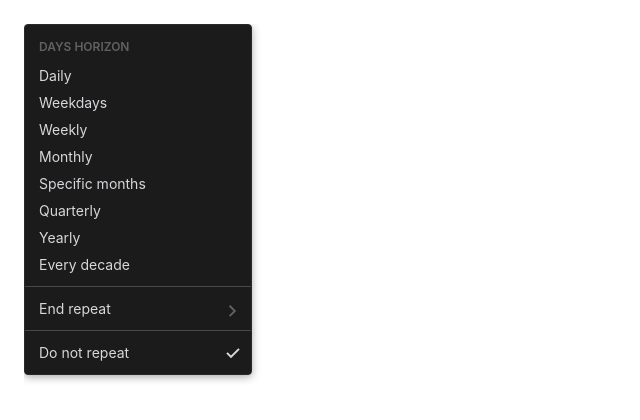
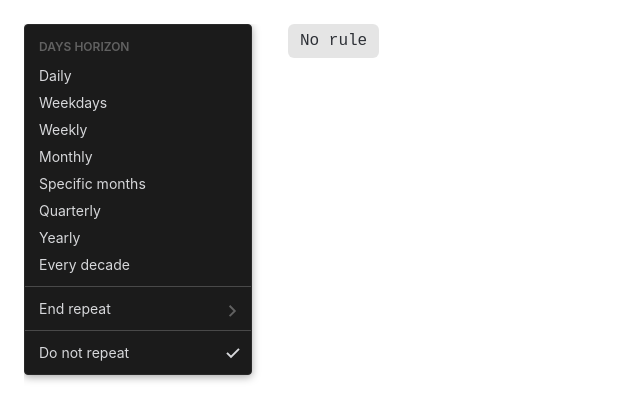
Before and after one commit to roman-nebel/timestripe_extend_repeat, a React (Create React App) app: page / in a window 1280 px wide. Shown: the top 420 px of the page, without its empty margins (0-640 px from the left). Built offline with nearby package versions, Linux system fonts and the light colour scheme.

Commit message:
Add rule preview

```diff
--- a/src/App.js
+++ b/src/App.js
@@ -1,12 +1,23 @@
 import './App.css';
 import { Modal } from "./components/components"
-import { AppProvider } from './Context/Context';
+import { AppProvider, AppContext } from './Context/Context';
+import { useContext } from "react";
+
+function RuleDisplay() {
+  const { appState } = useContext(AppContext);
+  return(
+    <div className='previewContainer'>
+      <span>{appState?.recurrence?.rule || "No rule"}</span>
+    </div>
+  )
+}
 
 function App() {
   return (
     <AppProvider>
       <div className="App">
         <Modal />
+        <RuleDisplay />
       </div>
     </AppProvider>
   );
--- a/src/components/Modal/Modal.js
+++ b/src/components/Modal/Modal.js
@@ -104,7 +104,7 @@ function RecurrencePicker() {
 
 export default function Modal({task, updateTask}) {
   return(
-    <div className="theme_dark ContextMenu Dropdown Dropdown-menu Recurrence-menu _open" data-popper-reference-hidden="false" data-popper-escaped="false" data-popper-placement="right-start">
+    <div className="demo theme_dark ContextMenu Dropdown Dropdown-menu Recurrence-menu _open" data-popper-reference-hidden="false" data-popper-escaped="false" data-popper-placement="right-start">
       <RecurrencePicker task={task} onUpdateTask={updateTask} />
     </div>
   )
--- a/src/index.css
+++ b/src/index.css
@@ -1,3 +1,21 @@
 body {
   margin: 24px;
 }
+
+.demo {
+  position: relative !important;
+}
+
+.App {
+  display: flex;
+  gap: 36px;
+  align-items: flex-start;
+}
+
+.previewContainer {
+  font-family: monospace;
+  font-size: 16px;
+  padding: 8px 12px;
+  background-color: rgba(0, 0, 0, 0.1);
+  border-radius: 6px;
+}
```
